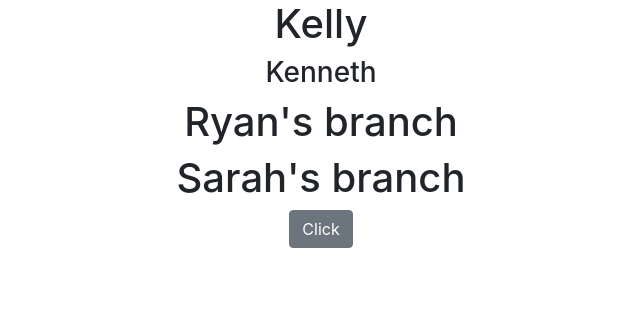
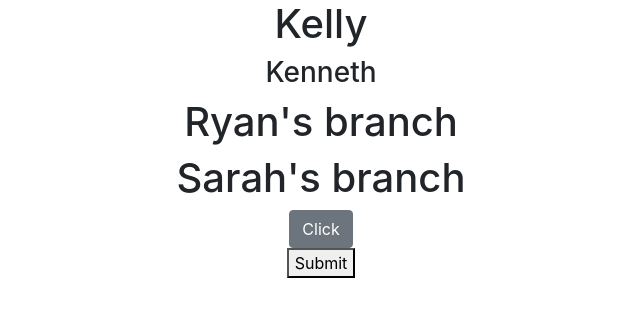
Before and after one commit to kellynauert/terminators72, a React (Create React App) app: page / in a window 1280 px wide. Shown: the top 316 px of the page, without its empty margins (319-959 px from the left). Built offline with nearby package versions, Linux system fonts and the light colour scheme.

Commit message:
copied NYT app and it almost works

```diff
--- a/src/App.js
+++ b/src/App.js
@@ -2,6 +2,7 @@ import logo from './logo.svg';
 import './App.css';
 import React, { useEffect, useState } from 'react';
 import { Button } from 'reactstrap';
+import NASA_App from './components/nasa/NASA_App';
 
 function App() {
 	const [sessionLatitude, setSessionLatitude] = useState('');
@@ -40,6 +41,7 @@ function App() {
 			<h1>Ryan's branch</h1>
 			<h1>Sarah's branch</h1>
 			<Button onClick={getLocation}>Click</Button>
+			<NASA_App />
 		</div>
 	);
 }
--- /dev/null
+++ b/src/components/nasa/NASA_App.js
@@ -0,0 +1,36 @@
+import React, { useState } from "react";
+
+const baseURL = "https://api.nasa.gov/planetary/earth/imagery";
+const key = "12KscdAAboVFQGYVKtN1pKgV6XunBfMIqdbn52UR";
+
+const NASA_App = () => {
+  const [lon, setLon] = useState("");
+  const [lat, setLat] = useState("");
+  const [date, setDate] = useState("");
+
+  const fetchResults = () => {
+    let url = `${baseURL}?lon=${lon}&lat=${lat}&date=${date}&api_key=${key}`;
+
+    fetch(url)
+      .then((res) => res.json())
+      // .then((data) => setResults(data.response.docs))
+      .catch((err) => console.log(err));
+  };
+
+  const handleSubmit = (event) => {
+      event.preventDefault();
+      fetchResults();
+  }
+
+  return (
+    <div className="main">
+      <div className="mainDiv">
+        <form onSubmit={(e) => handleSubmit(e)}>
+          <button className="submit">Submit</button>
+        </form>
+      </div>
+    </div>
+  );
+};
+
+export default NASA_App;
```
Also changed, not shown: 1 other file (tests, documents, lock files or other folders).
